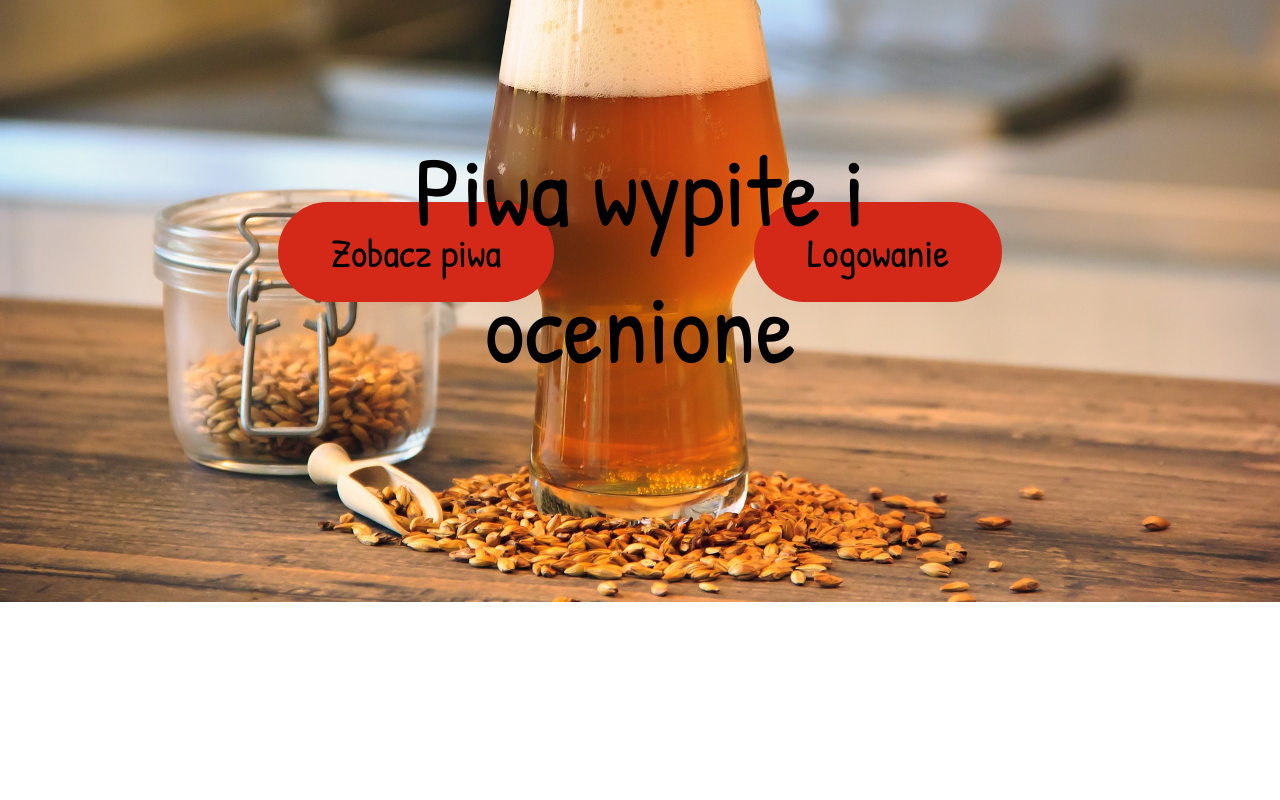
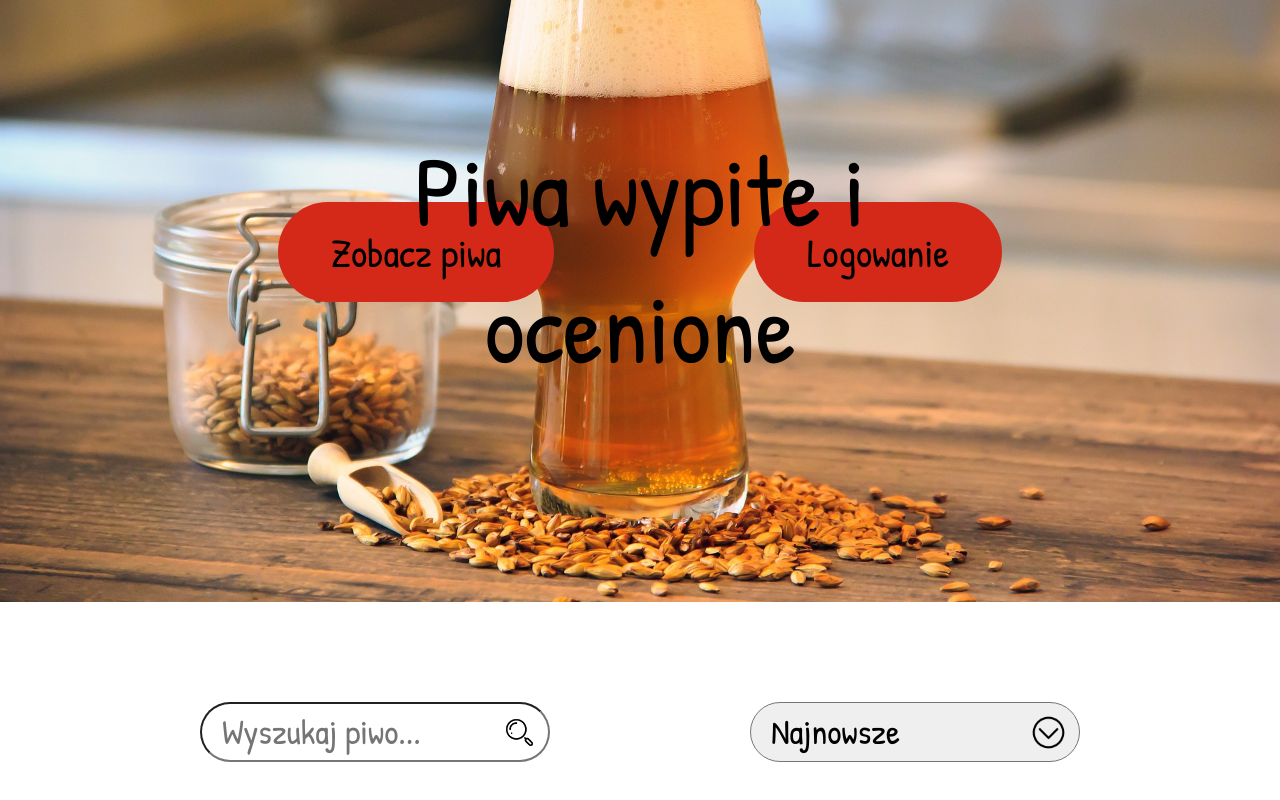
Before and after one commit to 6sin6ner6/beer-app, a React (Create React App) app: page / in a window 1280 px wide. Shown: the part 198-998 px from the top of the page. Built offline with nearby package versions, Linux system fonts and the light colour scheme; no server answers.

Commit message:
Repair searchBar component display

```diff
--- a/src/components/styles/SearchBarWrapper.js
+++ b/src/components/styles/SearchBarWrapper.js
@@ -1,6 +1,8 @@
 import styled from "styled-components";
 import { connect } from "react-redux";
 import React from "react";
+import Search from "../../components/styles/Search";
+import Sort from "../../components/styles/Sort";
 
 const SearchBarWrapper = styled.div`
   display: ${(props) => (props.addBeerPage ? "none" : "flex")};
@@ -12,7 +14,12 @@ const SearchBarWrapper = styled.div`
 `;
 
 const SearchBar = ({ addBeerPage }) => {
-  return <SearchBarWrapper addBeerPage={addBeerPage} />;
+  return (
+    <SearchBarWrapper addBeerPage={addBeerPage}>
+      <Search />
+      <Sort />
+    </SearchBarWrapper>
+  );
 };
 
 const mapStateToProps = (state) => ({
--- a/src/pages/SearchBar.js
+++ b/src/pages/SearchBar.js
@@ -1,15 +1,9 @@
 import React from "react";
-import Search from "../components/styles/Search";
-import Sort from "../components/styles/Sort";
+
 import SearchBarWrapper from "../components/styles/SearchBarWrapper";
 
 const SearchBar = () => {
-  return (
-    <SearchBarWrapper>
-      <Search />
-      <Sort />
-    </SearchBarWrapper>
-  );
+  return <SearchBarWrapper />;
 };
 
 export default SearchBar;
```
